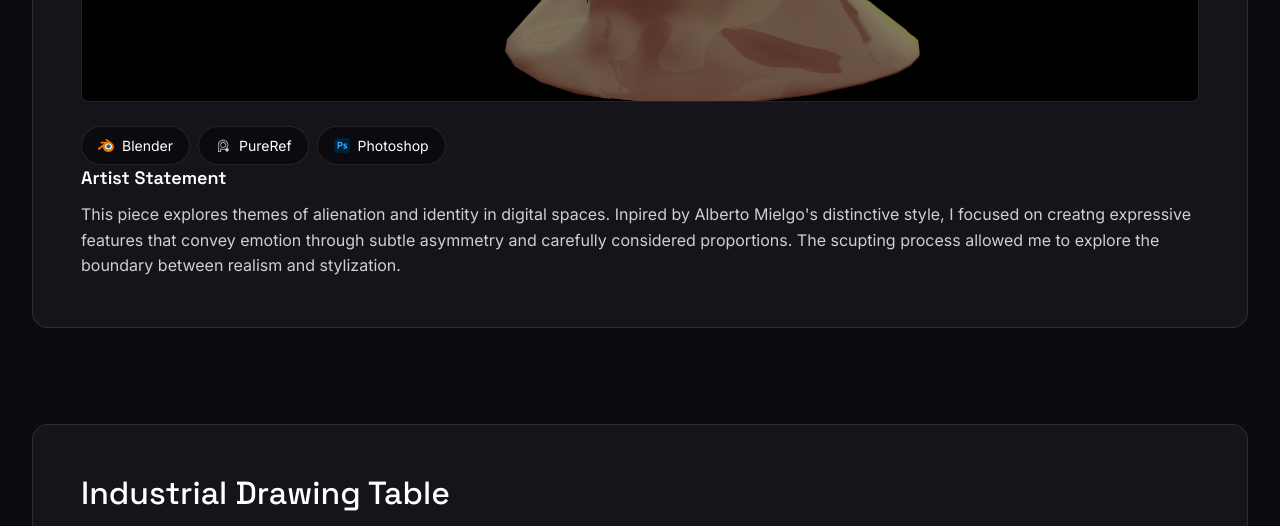
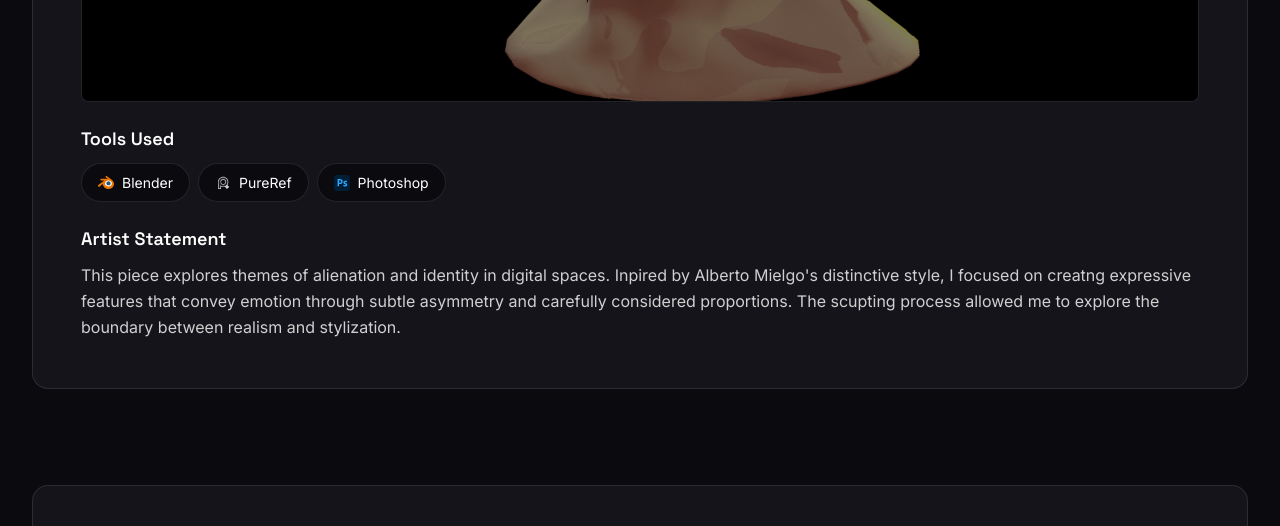
Before and after one commit to iZorget-coder/unathi-shibe-portfolio, a plain HTML site: page pages/3d-art.html in a window 1280 px wide. Shown: the part 1560-2086 px from the top of the page. Drawn offline with Linux system fonts and the light colour scheme.

Commit message:
Head Sculpt tools section

```diff
--- a/pages/3d-art.html
+++ b/pages/3d-art.html
@@ -64,6 +64,8 @@
                         </div>
                     </div>
 
+                   <div class="tools-section">
+                        <h3 class="section-subtitle">Tools Used</h3>
                         <div class="tools-list">
                             <span class="tool-tag">
                                 <img src="/assets/icons/blender.svg" alt="Blender" width="16" height="16">
@@ -77,6 +79,7 @@
                                 <img src="/assets/icons/photoshop.svg" alt="Photoshop" width="16" height="16">
                                 <span>Photoshop</span>
                             </span>
+                        </div>
                     </div>
 
                     <div class="statement-section">
```
Lines whose indentation alone changed are shown as unchanged.
